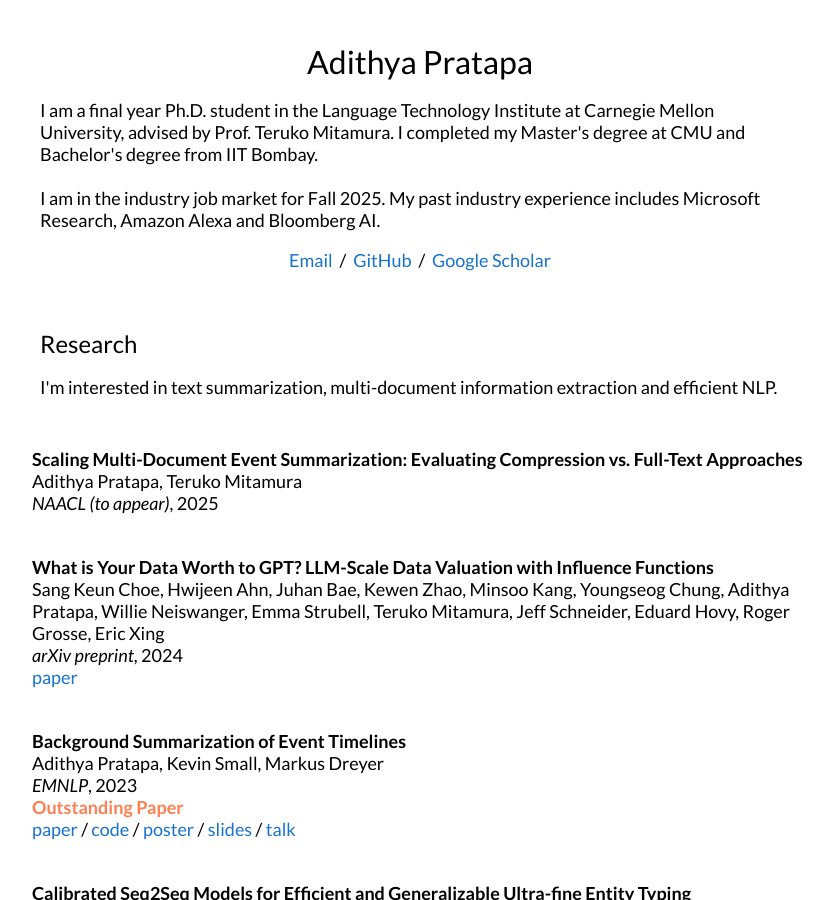
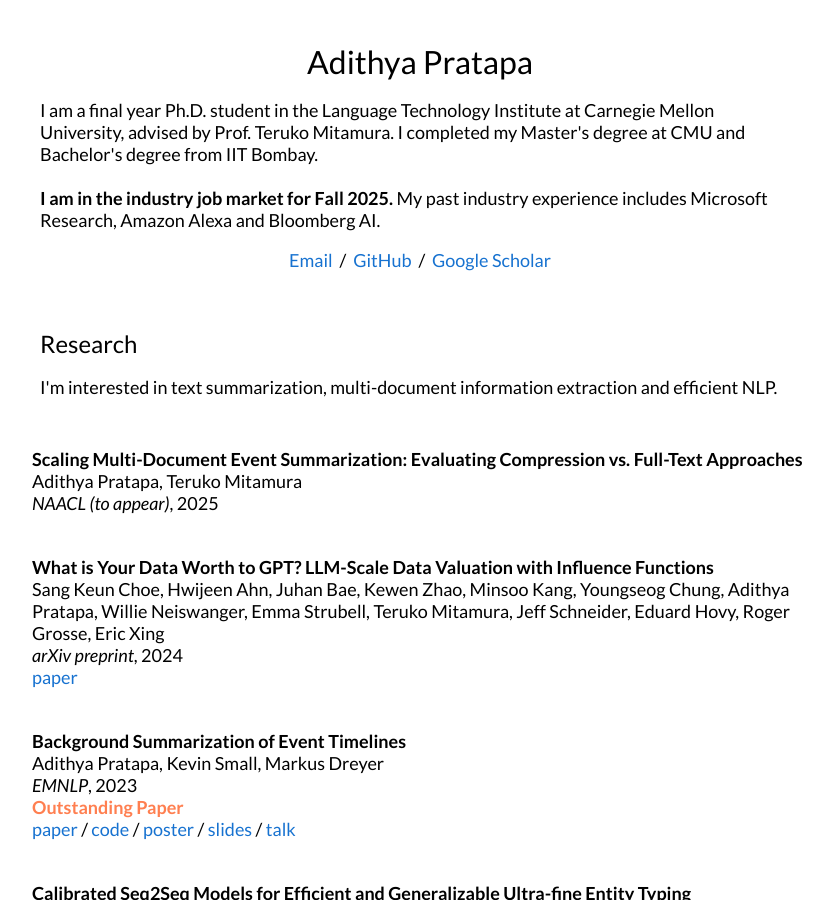
Before and after one commit to adithya7/adithya7.github.io, a Jekyll site: the page built from _posts/2025-01-22-scaling.md, in a window 1280 px wide and 900 px high. Shown: the whole window, without its empty margins (220-1053 px from the left). Built offline with Jekyll 4.4.1, drawn with Linux system fonts in a browser that asks for light colours.

```diff
--- a/_layouts/default.html
+++ b/_layouts/default.html
@@ -28,7 +28,7 @@
               <p>
                 I am a final year Ph.D. student in the Language Technology Institute at Carnegie Mellon University, advised by Prof. Teruko Mitamura. I completed my Master's degree at CMU and Bachelor's degree from IIT Bombay.
                 <br><br>
-                I am in the industry job market for Fall 2025. My past industry experience includes Microsoft Research, Amazon Alexa and Bloomberg AI.
+                <b>I am in the industry job market for Fall 2025.</b> My past industry experience includes Microsoft Research, Amazon Alexa and Bloomberg AI.
               </p>
               <p style="text-align:center">
                 <a href="mailto:vpratapa@cs.cmu.edu">Email</a> &nbsp;/&nbsp;
```
